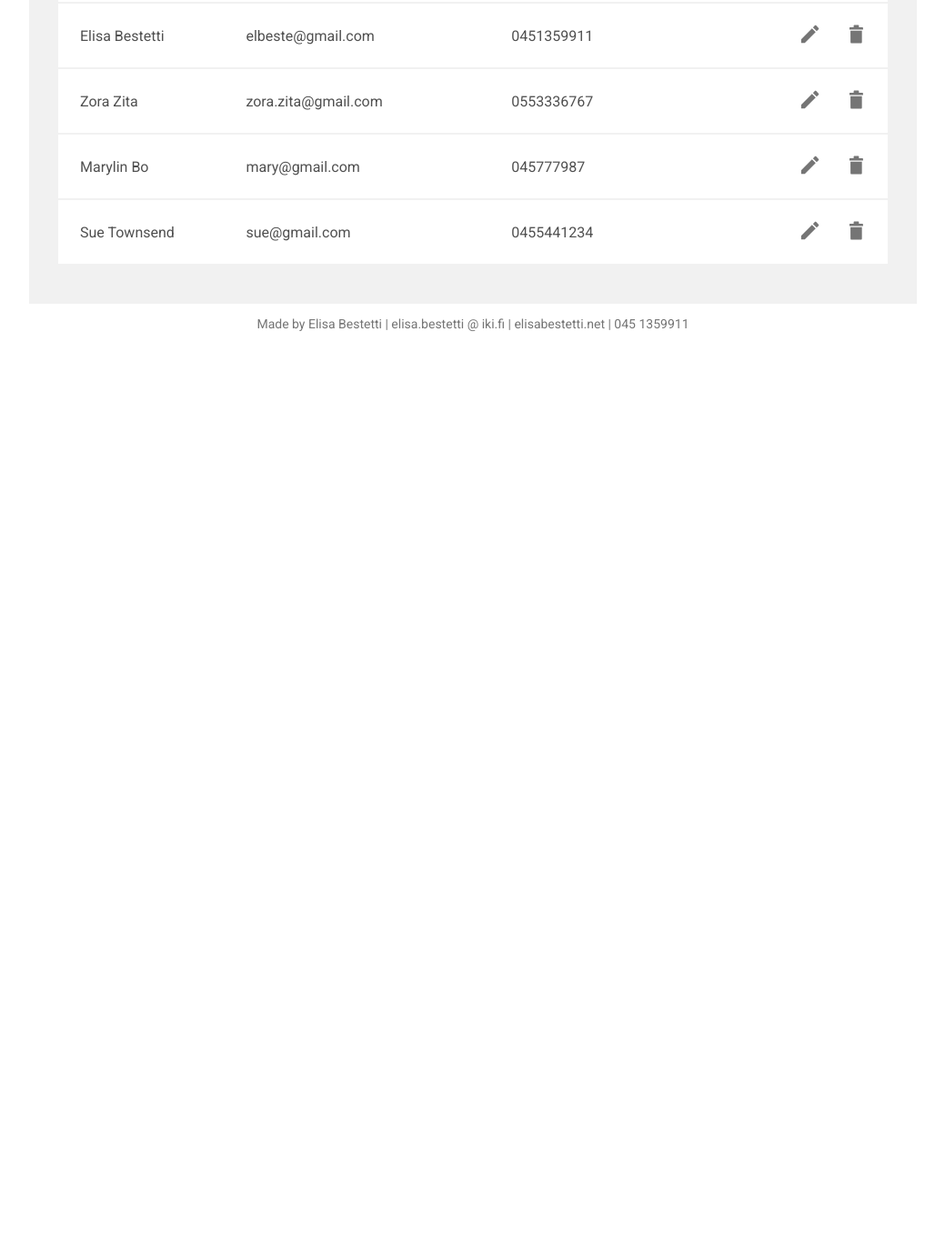
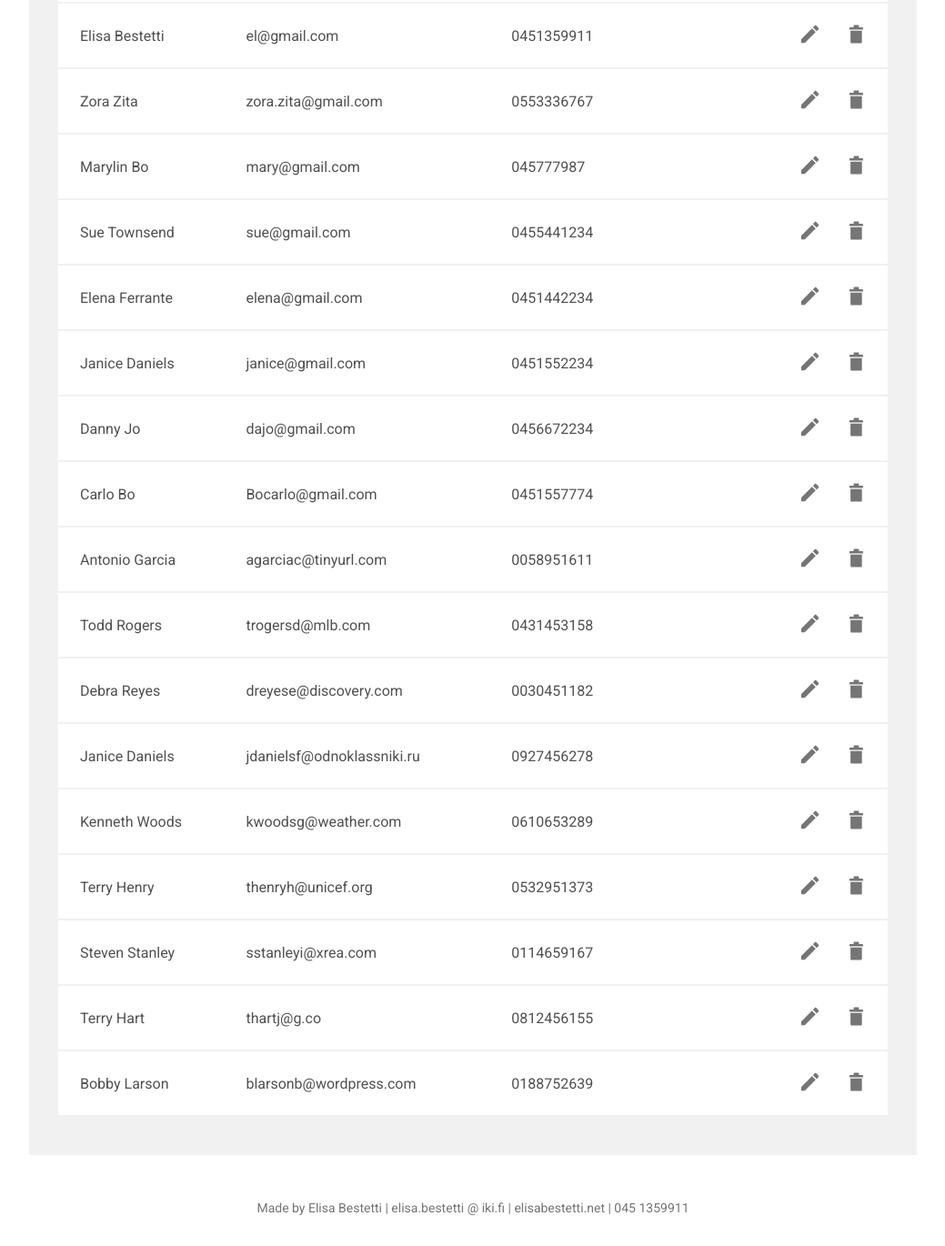
Before and after one commit to Eelsie/nords, a React app: page / in a window 1280 px wide. Shown: the part 558-1928 px from the top of the page at 91% size, without its empty margins (120-1159 px from the left). Before the commit the page ends 956 px from the top, so only its background shows below. Built offline with nearby package versions, Linux system fonts and the light colour scheme.

Commit message:
fixed sorting and added 20 participants

```diff
--- a/package.json
+++ b/package.json
@@ -18,6 +18,8 @@
     "css-loader": "0.26.1",
     "detect-port": "1.1.0",
     "dotenv": "2.0.0",
+    "enzyme": "^2.8.0",
+    "enzyme-to-json": "^1.5.0",
     "eslint": "3.16.1",
     "eslint-config-react-app": "^0.6.2",
     "eslint-loader": "1.6.0",
@@ -35,6 +37,7 @@
     "object-assign": "4.1.1",
     "postcss-loader": "1.2.2",
     "promise": "7.1.1",
+    "react-addons-test-utils": "^15.4.2",
     "react-dev-utils": "^0.5.2",
     "style-loader": "0.13.1",
     "url-loader": "0.5.7",
--- a/src/App.css
+++ b/src/App.css
@@ -57,6 +57,7 @@ body {
 
 .main-footer {
   height: 50px;
+  margin-top: 50px;
 }
 
 
--- a/src/components/App.js
+++ b/src/components/App.js
@@ -27,7 +27,7 @@ const participants = [
   {
     id: uuid(),
     name: "Elisa Bestetti",
-    email: "elbeste@gmail.com",
+    email: "el@gmail.com",
     phone: "0451359911"
   },
   {
@@ -47,10 +47,90 @@ const participants = [
     name: "Sue Townsend",
     email: "sue@gmail.com",
     phone: "0455441234"
+  },
+  {
+    id: uuid(),
+    name: "Elena Ferrante",
+    email: "elena@gmail.com",
+    phone: "0451442234"
+  },
+  {
+    id: uuid(),
+    name: "Janice Daniels",
+    email: "janice@gmail.com",
+    phone: "0451552234"
+  },
+  {
+    id: uuid(),
+    name: "Danny Jo",
+    email: "dajo@gmail.com",
+    phone: "0456672234"
+  },
+  {
+    id: uuid(),
+    name: "Carlo Bo",
+    email: "Bocarlo@gmail.com",
+    phone: "0451557774"
+  },
+  {
+    id: uuid(),
+    name: "Antonio Garcia",
+    email: "agarciac@tinyurl.com",
+    phone: "0058951611"
+  },
+  {
+    id: uuid(),
+    name: "Todd Rogers",
+    email: "trogersd@mlb.com",
+    phone: "0431453158"
+  },
+  {
+    id: uuid(),
+    name: "Debra Reyes",
+    email: "dreyese@discovery.com",
+    phone: "0030451182"
+  },
+  {
+    id: uuid(),
+    name: "Janice Daniels",
+    email: "jdanielsf@odnoklassniki.ru",
+    phone: "0927456278"
+  },
+  {
+    id: uuid(),
+    name: "Kenneth Woods",
+    email: "kwoodsg@weather.com",
+    phone: "0610653289"
+  },
+  {
+    id: uuid(),
+    name: "Terry Henry",
+    email: "thenryh@unicef.org",
+    phone: "0532951373"
+  },
+  {
+    id: uuid(),
+    name: "Steven Stanley",
+    email: "sstanleyi@xrea.com",
+    phone: "0114659167"
+  },
+  {
+    id: uuid(),
+    name: "Terry Hart",
+    email: "thartj@g.co",
+    phone: "0812456155"
+  },
+  {
+    id: uuid(),
+    name: "Bobby Larson",
+    email: "blarsonb@wordpress.com",
+    phone: "0188752639"
   }
 ];
 
-class App extends Component {
+
+
+class  App extends Component {
   constructor(props) {
     super(props);
 
@@ -89,10 +169,12 @@ class App extends Component {
   handleSortColumn(key, order) {
     let sortedArray = [];
     if(order === "↓") {
-      sortedArray = this.state.participants.sort((a, b) => a[key] > b[key]);
+      sortedArray = this.state.participants.sort((a, b) => {let itemA = a[key].toUpperCase(); let itemB = b[key].toUpperCase();
+      return itemA > itemB ? 1 : (itemA < itemB ? -1 : 0)});
     }
     if(order !== "↓") {
-      sortedArray = this.state.participants.sort((a, b) => a[key] < b[key]);
+      sortedArray = this.state.participants.sort((a, b) => {let itemA = a[key].toUpperCase(); let itemB = b[key].toUpperCase();
+      return itemA < itemB ? 1 : (itemA > itemB ? -1 : 0)});
     }
     this.setState({
       participants: sortedArray
```
Also changed, not shown: src/App.test.js (deleted, +0 -8 lines), README.md.
